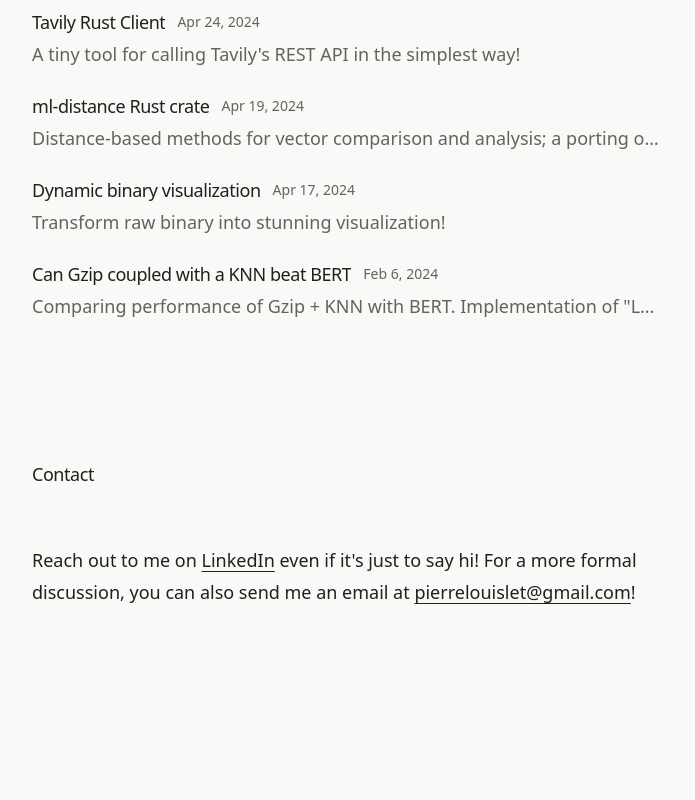
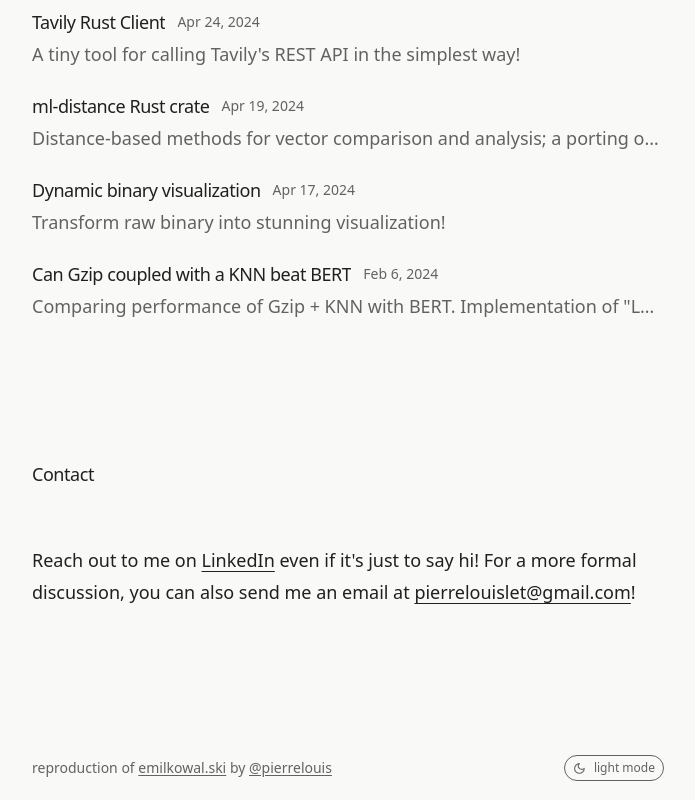
Before and after one commit to PierreLouisLetoquart/my-website, a Next.js app: page / in a window 1280 px wide. Shown: the part 712-1512 px from the top of the page, without its empty margins (292-987 px from the left). Before the commit the page ends 1448 px from the top, so only its background shows below. Built offline with nearby package versions, Linux system fonts and the light colour scheme.

Commit message:
feat: dark/system mode

```diff
--- a/package.json
+++ b/package.json
@@ -16,6 +16,7 @@
     "eslint-plugin-react-hooks": "^5.1.0",
     "lucide-react": "^0.475.0",
     "next": "15.1.7",
+    "next-themes": "^0.4.4",
     "react": "^19.0.0",
     "react-dom": "^19.0.0",
     "tailwindcss-animate": "^1.0.7"
--- a/src/app/globals.css
+++ b/src/app/globals.css
@@ -1,5 +1,7 @@
 @import "@radix-ui/colors/sand.css";
+@import "@radix-ui/colors/sand-dark.css";
 @import "@radix-ui/colors/orange.css";
+@import "@radix-ui/colors/orange-dark.css";
 
 @tailwind base;
 @tailwind components;
@@ -10,7 +12,6 @@
     --foreground: var(--sand-12);
 
     --muted-foreground: var(--sand-11);
-
     --hovered-background: var(--sand-3);
 }
 
--- a/src/app/layout.tsx
+++ b/src/app/layout.tsx
@@ -5,6 +5,7 @@ import { SpeedInsights } from "@vercel/speed-insights/next";
 
 import "./globals.css";
 import { AppLayout } from "@/components/app-layout";
+import { ThemeProvider } from "@/components/theme-provider";
 
 const plusJakartaSans = Plus_Jakarta_Sans({
   variable: "--font-jakarta-sans",
@@ -27,11 +28,18 @@ export default function RootLayout({
   children: React.ReactNode;
 }>) {
   return (
-    <html lang="en">
+    <html lang="en" suppressHydrationWarning>
       <body
         className={`${plusJakartaSans.variable} ${geistMono.variable} antialiased`}
       >
-        <AppLayout>{children}</AppLayout>
+        <ThemeProvider
+          attribute="class"
+          defaultTheme="system"
+          enableSystem
+          disableTransitionOnChange
+        >
+          <AppLayout>{children}</AppLayout>
+        </ThemeProvider>
         <Analytics />
         <SpeedInsights />
       </body>
--- /dev/null
+++ b/src/components/app-footer.tsx
@@ -0,0 +1,26 @@
+import Link from "next/link";
+import { ModeToggle } from "./mode-toggle";
+
+export function AppFooter() {
+  return (
+    <footer className="w-full h-16 flex items-center justify-between px-6">
+      <p className="text-sm font-light text-muted-foreground">
+        reproduction of{" "}
+        <Link
+          className="underline underline-offset-2"
+          href={"https://emilkowal.ski/"}
+        >
+          emilkowal.ski
+        </Link>{" "}
+        by{" "}
+        <Link
+          className="underline underline-offset-2"
+          href={"https://github.com/PierreLouisLetoquart"}
+        >
+          @pierrelouis
+        </Link>
+      </p>
+      <ModeToggle />
+    </footer>
+  );
+}
--- a/src/components/app-layout.tsx
+++ b/src/components/app-layout.tsx
@@ -1,9 +1,14 @@
+import { AppFooter } from "./app-footer";
+
 export function AppLayout({
   children,
 }: Readonly<{ children: React.ReactNode }>) {
   return (
     <main className="w-full px-4">
-      <section className="w-full max-w-[680px] mx-auto">{children}</section>
+      <section className="w-full max-w-[680px] mx-auto">
+        {children}
+        <AppFooter />
+      </section>
     </main>
   );
 }
--- a/src/components/article-list.tsx
+++ b/src/components/article-list.tsx
@@ -11,21 +11,31 @@ export function ArticleList({ articles }: { articles: Project[] }) {
     <div className="space-y-3">
       {articles.map((article, idx) => (
         <Link key={idx} href={article.url}>
-          <div className="px-6 py-3 rounded-xl transition-colors hover:bg-hovered hover:cursor-pointer">
-            <div className="flex items-center gap-3 mb-1">
-              <h3 className="font-medium tracking-tight truncate">
-                {article.title}
-              </h3>
-              {!isMobile && (
-                <p className="text-sm text-muted-foreground">{article.date}</p>
-              )}
-            </div>
-            <p className="truncate text-muted-foreground">
-              {article.description}
-            </p>
-          </div>
+          <ArticleListItem isMobile={isMobile} {...article} />
         </Link>
       ))}
     </div>
   );
 }
+
+export function ArticleListItem({
+  title,
+  description,
+  date,
+  isMobile,
+}: {
+  title: string;
+  description: string;
+  date: string;
+  isMobile: boolean;
+}) {
+  return (
+    <div className="px-6 py-3 rounded-xl transition-colors hover:bg-hovered hover:cursor-pointer">
+      <div className="flex items-center gap-3 mb-1">
+        <h3 className="font-medium tracking-tight truncate">{title}</h3>
+        {!isMobile && <p className="text-sm text-muted-foreground">{date}</p>}
+      </div>
+      <p className="truncate text-muted-foreground">{description}</p>
+    </div>
+  );
+}
--- /dev/null
+++ b/src/components/mode-toggle.tsx
@@ -0,0 +1,28 @@
+"use client";
+
+import * as React from "react";
+import { Moon, Sun } from "lucide-react";
+import { useTheme } from "next-themes";
+
+export function ModeToggle() {
+  const { setTheme, resolvedTheme } = useTheme();
+
+  function toggleTheme() {
+    setTheme(resolvedTheme === "light" ? "dark" : "light");
+  }
+
+  return (
+    <button
+      className="inline-flex items-center justify-center gap-2 whitespace-nowrap rounded-full px-2 py-1 border border-muted-foreground text-xs text-muted-foreground font-medium transition-colors focus-visible:outline-none focus-visible:ring-1 focus-visible:ring-ring [&_svg]:pointer-events-none"
+      onClick={toggleTheme}
+    >
+      {resolvedTheme === "light" ? (
+        <Moon className="size-[.8rem]" />
+      ) : (
+        <Sun className="size-[.8rem]" />
+      )}
+      {resolvedTheme === "light" ? "light mode" : "dark mode"}
+      <span className="sr-only">Toggle theme</span>
+    </button>
+  );
+}
--- /dev/null
+++ b/src/components/theme-provider.tsx
@@ -0,0 +1,11 @@
+"use client";
+
+import * as React from "react";
+import { ThemeProvider as NextThemesProvider } from "next-themes";
+
+export function ThemeProvider({
+  children,
+  ...props
+}: React.ComponentProps<typeof NextThemesProvider>) {
+  return <NextThemesProvider {...props}>{children}</NextThemesProvider>;
+}
```
Also changed, not shown: 1 other file (tests, documents, lock files or other folders).
